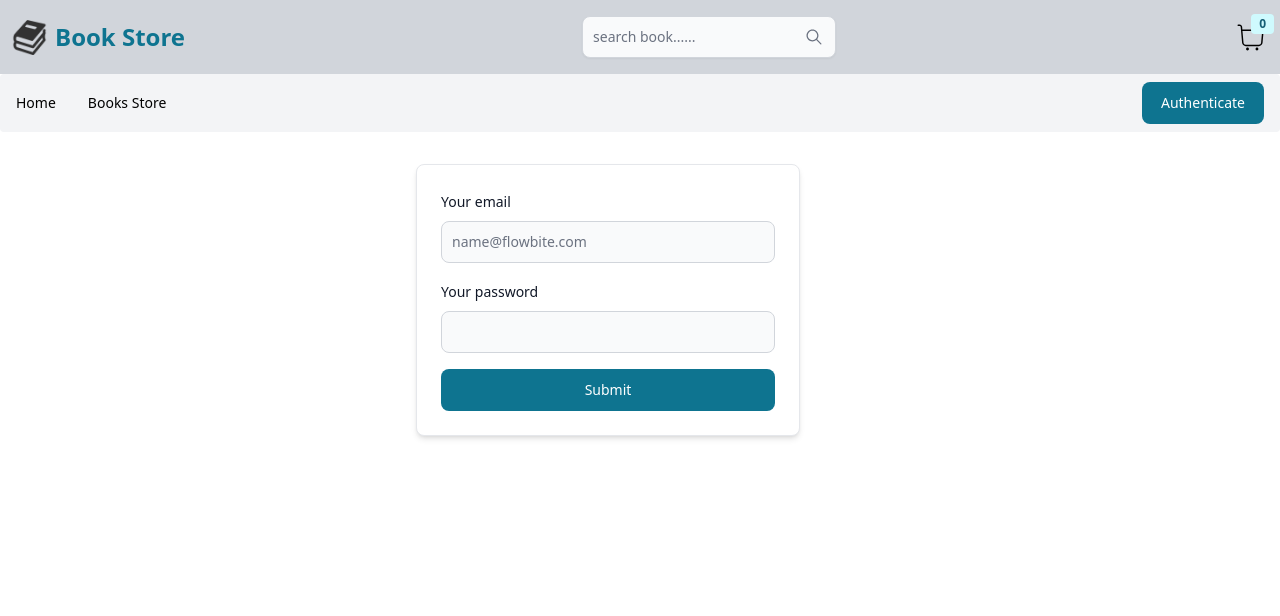
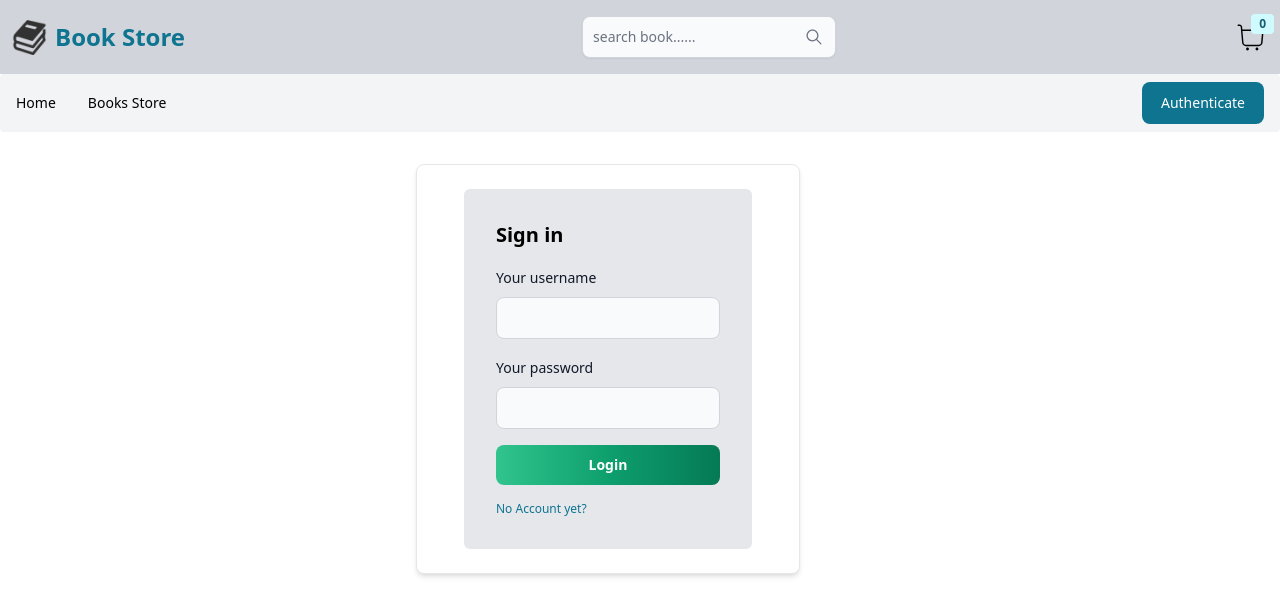
Before and after one commit to Lambertn33/books-store-client, a React (Vite) app: page /auth in a window 1280 px wide. Shown: the top 616 px of the page. Built offline with nearby package versions, Linux system fonts and the light colour scheme.

Commit message:
feat: authentication

```diff
--- a/package.json
+++ b/package.json
@@ -14,6 +14,7 @@
     "@types/redux-persist": "^4.3.1",
     "axios": "^1.6.7",
     "flowbite-react": "^0.7.2",
+    "jwt-decode": "^4.0.0",
     "react": "^18.2.0",
     "react-dom": "^18.2.0",
     "react-icons": "^5.0.1",
@@ -22,6 +23,7 @@
     "redux-persist": "^6.0.0"
   },
   "devDependencies": {
+    "@types/jwt-decode": "^3.1.0",
     "@types/react": "^18.2.55",
     "@types/react-dom": "^18.2.19",
     "@types/react-router-dom": "^5.3.3",
--- /dev/null
+++ b/src/UI/TheAlert.tsx
@@ -0,0 +1,19 @@
+import { FC } from "react";
+
+import { Alert } from "flowbite-react";
+
+interface TheAlertProps {
+  color: "failure" | "success";
+  message: string;
+  onDismiss: () => void;
+}
+
+const TheAlert: FC<TheAlertProps> = ({ message, onDismiss, color }) => {
+  return (
+    <Alert color={color} withBorderAccent onDismiss={onDismiss}>
+      <span className="font-bold">{message}</span>
+    </Alert>
+  );
+};
+
+export default TheAlert
--- a/src/UI/TheInput.tsx
+++ b/src/UI/TheInput.tsx
@@ -2,7 +2,7 @@ import { ChangeEvent, FC } from "react";
 
 import { Label, TextInput } from "flowbite-react";
 
-interface AppTextInputProps {
+interface TheInputProps {
   id?: string;
   label?: string;
   value?: string;
@@ -11,7 +11,7 @@ interface AppTextInputProps {
   onChange?: (e: ChangeEvent<HTMLInputElement>) => void;
 }
 
-export const AppTextInput: FC<AppTextInputProps> = ({
+export const TheTextInput: FC<TheInputProps> = ({
   id,
   label,
   value,
--- a/src/UI/index.ts
+++ b/src/UI/index.ts
@@ -2,5 +2,7 @@ import TheCard from "./TheCard";
 import TheIcon from "./TheIcon";
 import TheSpinner from "./TheSpinner";
 import TheBadge from "./TheBadge";
+import TheAlert from "./TheAlert";
+import { TheTextInput } from "./TheInput";
 
-export { TheCard, TheIcon, TheSpinner, TheBadge };
+export { TheCard, TheIcon, TheSpinner, TheBadge, TheAlert, TheTextInput };
--- a/src/api/auth.ts
+++ b/src/api/auth.ts
@@ -12,6 +12,6 @@ export const register = async (inputs: authInputs) => {
   return await response.data;
 };
 export const login = async (inputs: authInputs) => {
-  const response = await axios.post(`${endpointUrl}/register`, inputs, {});
+  const response = await axios.post(`${endpointUrl}/login`, inputs, {});
   return await response.data;
 };
--- a/src/components/auth/AuthForm.tsx
+++ b/src/components/auth/AuthForm.tsx
@@ -1,28 +1,109 @@
-import { Button, Card, Label, TextInput } from "flowbite-react";
+import { FC, FormEvent, useState } from "react";
 
-const AuthForm = () => {
+import { TheTextInput, TheAlert } from "@/UI";
+
+import { Button, Card } from "flowbite-react";
+
+interface userInterface {
+  id?: number;
+  username: string;
+  password: string;
+}
+
+interface AuthFormProps {
+  onAuthenticate(
+    e: FormEvent,
+    userInputs: userInterface,
+    isLoginMode: boolean
+  ): void;
+  error: string;
+  isSubmitting: boolean;
+  clearError: () => void;
+}
+
+const AuthForm: FC<AuthFormProps> = ({
+  onAuthenticate,
+  error,
+  isSubmitting,
+  clearError,
+}) => {
+  const [isLoginMode, setIsLoginMode] = useState(true);
+  const [userInputs, setUserInputs] = useState<userInterface>({
+    username: "",
+    password: "",
+  });
+
+  const changeInputHandler = (input: string, value: string) => {
+    setUserInputs((prevState) => ({
+      ...prevState,
+      [input]: value,
+    }));
+  };
+
+  const toggleMode = () => setIsLoginMode(!isLoginMode);
+
+  const hasError = error.trim().length > 0;
+
+  const submitForm = (e: FormEvent) => {
+    onAuthenticate(e, userInputs, isLoginMode);
+  };
+
   return (
     <div>
       <Card className="max-w-sm">
-        <form className="flex flex-col gap-4">
-          <div>
-            <div className="mb-2 block">
-              <Label htmlFor="email1" value="Your email" />
-            </div>
-            <TextInput
-              id="email1"
-              type="email"
-              placeholder="name@flowbite.com"
-              required
+        <form
+          onSubmit={submitForm}
+          className="flex max-w-full sm:max-w-full md:max-w-[100%] mx-auto flex-col gap-4 bg-gray-200 p-8 rounded-md"
+        >
+          {hasError && (
+            <TheAlert
+              color="failure"
+              message={error}
+              onDismiss={() => clearError()}
             />
+          )}
+          <div className="flex flex-col">
+            <h2 className="font-semibold text-xl">
+              Sign {isLoginMode ? "in" : "up"}
+            </h2>
           </div>
-          <div>
-            <div className="mb-2 block">
-              <Label htmlFor="password1" value="Your password" />
-            </div>
-            <TextInput id="password1" type="password" required />
-          </div>
-          <Button type="submit">Submit</Button>
+
+          <TheTextInput
+            id="username"
+            label="Your username"
+            type="text"
+            value={userInputs.username}
+            onChange={(e) => changeInputHandler("username", e.target.value)}
+          />
+
+          <TheTextInput
+            id="password"
+            label="Your password"
+            type="password"
+            value={userInputs.password}
+            onChange={(e) => changeInputHandler("password", e.target.value)}
+          />
+
+          <Button
+            gradientMonochrome="success"
+            type="submit"
+            disabled={isSubmitting}
+          >
+            <span className="font-bold">
+              {isSubmitting
+                ? "Please wait..."
+                : isLoginMode
+                ? "Login"
+                : "Register"}
+            </span>
+          </Button>
+
+          <span
+            onClick={toggleMode}
+            className="text-xs cursor-pointer text-[#0e7490]"
+          >
+            {isLoginMode ? "No Account yet?" : "Already have an account?"}
+          </span>
         </form>
       </Card>
     </div>
--- a/src/components/books/BooksList.tsx
+++ b/src/components/books/BooksList.tsx
@@ -17,7 +17,7 @@ const BooksList: FC<booksListProps> = ({ books }) => {
   return (
     <div className="grid grid-cols xl:grid-cols-3 gap-x-12 gap-y-6 justify-center xl:justify-normal">
       {books.map((book) => (
-        <BookDetails book={book} />
+        <BookDetails key={book.id} book={book} />
       ))}
     </div>
   );
--- a/src/pages/Auth.tsx
+++ b/src/pages/Auth.tsx
@@ -1,10 +1,91 @@
+import { FormEvent, useState } from "react";
+
+import { useHistory } from "react-router-dom";
+
+import { JwtPayload, jwtDecode } from "jwt-decode";
+
+import { useAppDispatch } from "@/store/store";
+
+import { authActions } from "@/store/auth/authSlice";
+
+import { login, register } from "@/api/auth";
+
 import AuthForm from "@/components/auth/AuthForm";
 
+interface userInputs {
+  id?: number;
+  username: string;
+  password: string;
+}
+
+interface MyJWTPayload extends JwtPayload {
+  authUser: loggedInUser;
+}
+
+interface loggedInUser {
+  id: number;
+  username: string;
+  points: number;
+}
+
+interface ErrorResponse {
+  response: {
+    data: {
+      error: string;
+    };
+  };
+}
+
 const Auth = () => {
+  const dispatch = useAppDispatch();
+  const history = useHistory();
+
+  const [isSubmitting, setIsSubmitting] = useState(false);
+  const [error, setError] = useState<string>("");
+
+  const authenticateHandler = async (
+    e: FormEvent,
+    inputs: userInputs,
+    isLoginMode: boolean
+  ) => {
+    e.preventDefault();
+    setIsSubmitting(true);
+
+    const authInputs = {
+      username: inputs.username,
+      password: inputs.password,
+    };
+
+    try {
+      let response;
+      if (isLoginMode) {
+        response = await login(authInputs);
+      } else {
+        response = await register(authInputs);
+        if (response.message) {
+          response = await login(authInputs);
+        }
+      }
+
+      const authObject = jwtDecode(response.token) as MyJWTPayload;
+      dispatch(authActions.setUser(authObject.authUser));
+      history.replace("/books");
+    } catch (error) {
+      const errorResponse = error as ErrorResponse;
+      setError(errorResponse.response.data.error);
+    } finally {
+      setIsSubmitting(false);
+    }
+  };
   return (
     <div className="flex justify-center items-center">
       <div className="w-full max-w-md">
-        <AuthForm />
+        <AuthForm
+          onAuthenticate={authenticateHandler}
+          error={error}
+          isSubmitting={isSubmitting}
+          clearError={() => setError("")}
+        />
       </div>
     </div>
   );
--- /dev/null
+++ b/src/store/auth/authSlice.ts
@@ -0,0 +1,32 @@
+import { createSlice, PayloadAction } from "@reduxjs/toolkit";
+
+interface User {
+  id: number;
+  username: string;
+  points: number;
+}
+
+interface UserState {
+  user: User | null;
+}
+
+const initialState: UserState = {
+  user: null,
+};
+
+const authSlice = createSlice({
+  name: "user",
+  initialState,
+  reducers: {
+    setUser: (state, action: PayloadAction<User | null>) => {
+      state.user = action.payload;
+    },
+    logout: (state) => {
+      state.user = null;
+    },
+  },
+});
+
+export const authActions = authSlice.actions;
+
+export default authSlice.reducer;
--- a/src/store/store.ts
+++ b/src/store/store.ts
@@ -5,6 +5,8 @@ import { combineReducers } from "redux";
 import booksReducer from "./books/booksSlice";
 
 import bookReducer from "./books/bookSlice";
+
+import authReducer from "./auth/authSlice";
 
 import { persistStore, persistReducer } from "redux-persist";
 
@@ -19,7 +21,8 @@ const persistConfig = {
 
 const rootReducer = combineReducers({
   books: booksReducer,
-  book: bookReducer
+  book: bookReducer,
+  auth: authReducer,
 });
 
 const persistedReducer = persistReducer<ReturnType<typeof rootReducer>>(
```
Also changed, not shown: 1 other file (tests, documents, lock files or other folders).
